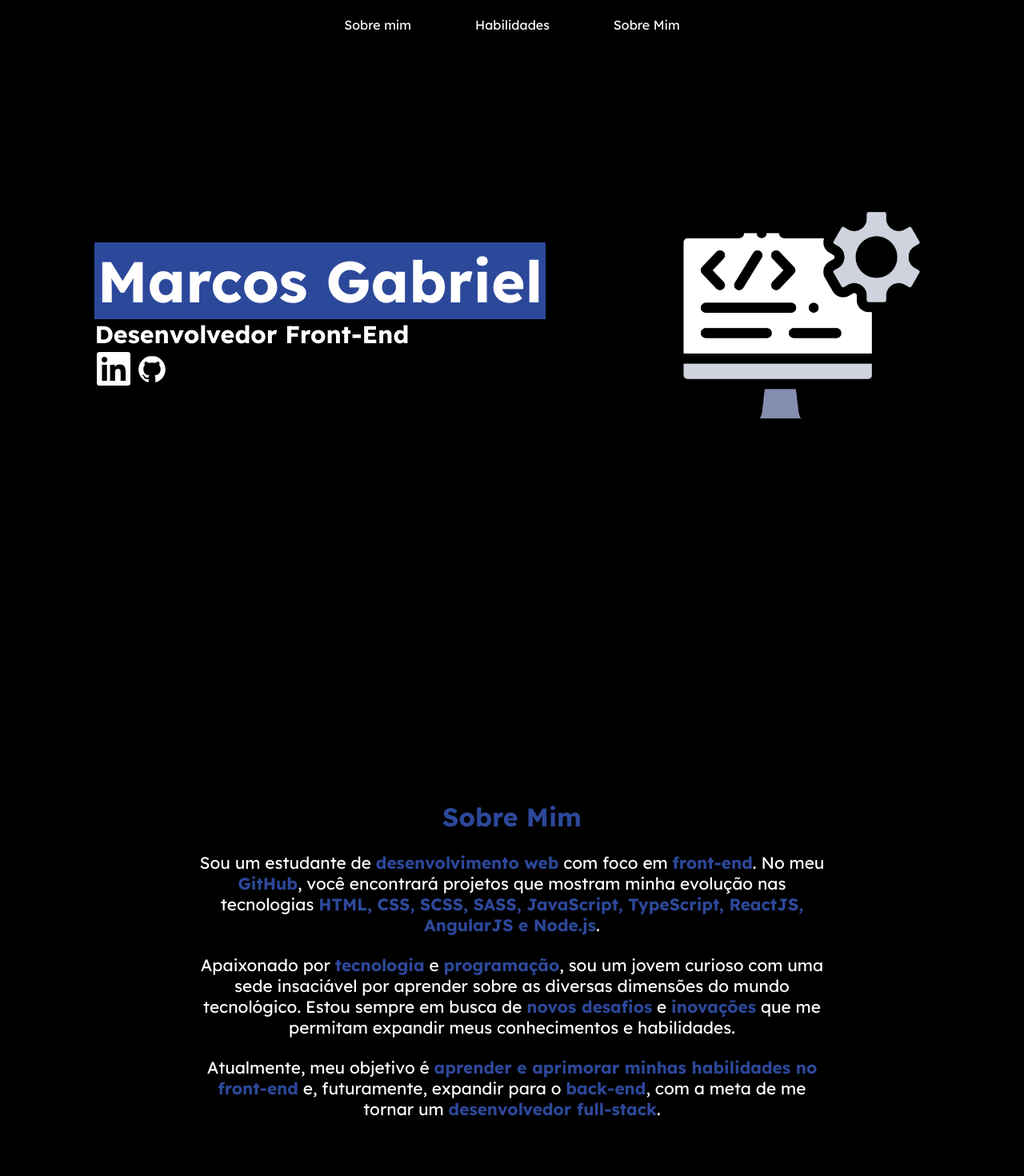
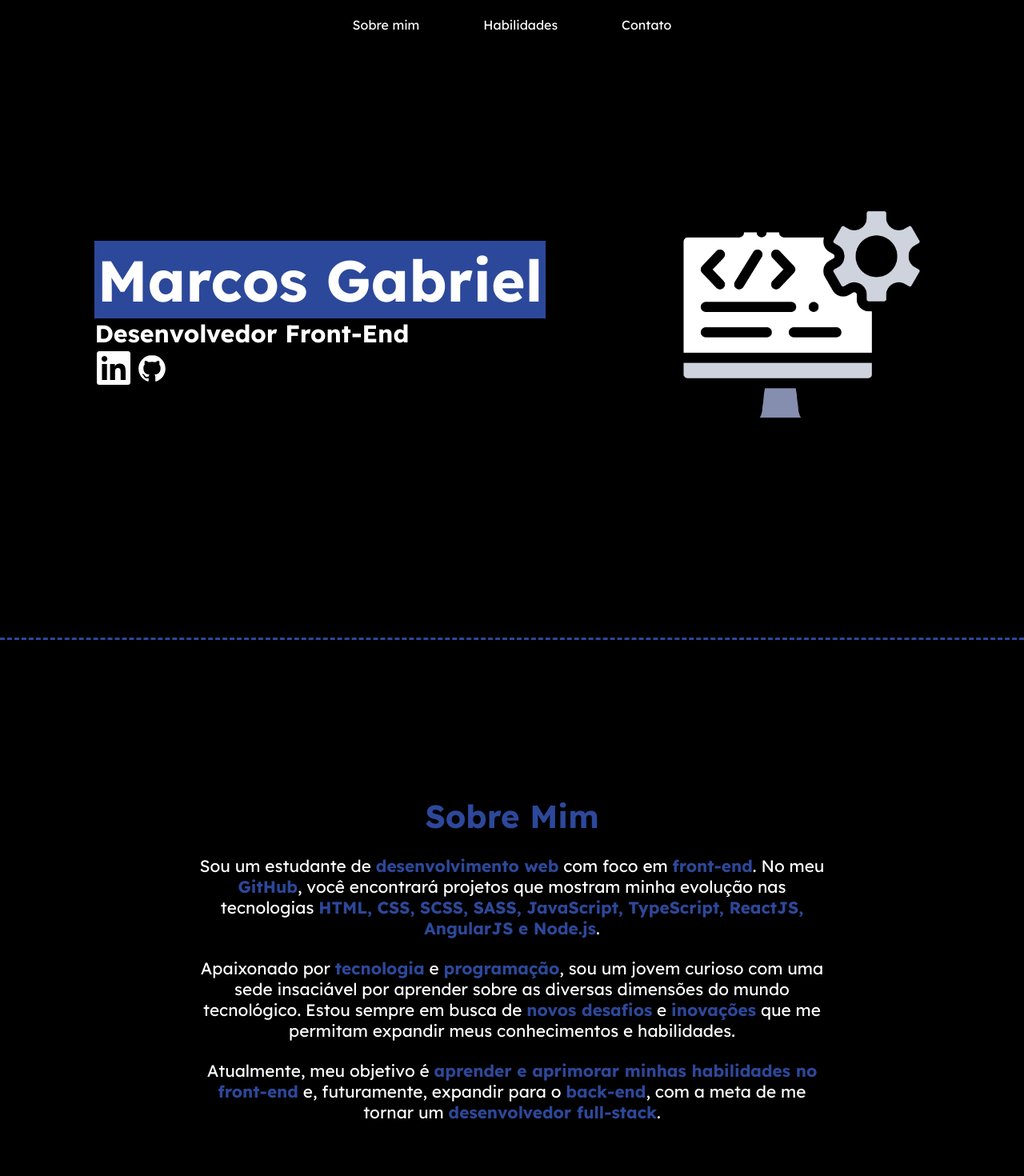
Before and after one commit to Marquiiim/portfolio-2025, a React (Create React App) app in the folder portfolio/: page / in a window 1280 px wide. Shown: the top 1470 px of the page at 80% size. Built offline with nearby package versions, Linux system fonts and the light colour scheme.

Commit message:
Portfolio semi-completo

```diff
--- a/portfolio/src/components/layout/nav/Navbar.js
+++ b/portfolio/src/components/layout/nav/Navbar.js
@@ -12,7 +12,7 @@ function Navbar() {
                     <a href="#">Habilidades</a>
                 </li>
                 <li>
-                    <a href="#">Sobre Mim</a>
+                    <a href="#">Contato</a>
                 </li>
             </ul>
         </nav>
--- a/portfolio/src/components/presentation/Presentation.module.css
+++ b/portfolio/src/components/presentation/Presentation.module.css
@@ -6,6 +6,7 @@
   gap: 10rem;
   font-size: 3rem;
   color: white;
+  border-bottom: 3px dashed rgba(65, 105, 225, 0.6862745098);
 }
 .presentation h1 {
   text-align: center;
--- a/portfolio/src/components/presentation/Presentation.module.scss
+++ b/portfolio/src/components/presentation/Presentation.module.scss
@@ -6,6 +6,7 @@
     gap: 10rem;
     font-size: 3rem;
     color: white;
+    border-bottom: 3px dashed #4169e1af;
 
     & h1 {
         text-align: center;
--- a/portfolio/src/components/sobremim/Sobremim.module.css
+++ b/portfolio/src/components/sobremim/Sobremim.module.css
@@ -5,6 +5,7 @@
   text-align: center;
   height: 100vh;
   color: white;
+  border-bottom: 3px dashed rgba(65, 105, 225, 0.6862745098);
 }
 .sobremim div {
   display: flex;
@@ -13,7 +14,7 @@
   max-width: 800px;
 }
 .sobremim div h1 {
-  font-size: 2rem;
+  font-size: 2.5rem;
   color: rgba(65, 105, 225, 0.6862745098);
 }
 .sobremim div p {
--- a/portfolio/src/components/sobremim/Sobremim.module.scss
+++ b/portfolio/src/components/sobremim/Sobremim.module.scss
@@ -5,6 +5,7 @@
     text-align: center;
     height: 100vh;
     color: white;
+    border-bottom: 3px dashed #4169e1af;
 
     & div {
         display: flex;
@@ -13,7 +14,7 @@
         max-width: 800px;
 
         & h1 {
-            font-size: 2rem;
+            font-size: 2.5rem;
             color: #4169e1af;
         }
 
```
Also changed, not shown: 2 other files (tests, documents, lock files or other folders).
